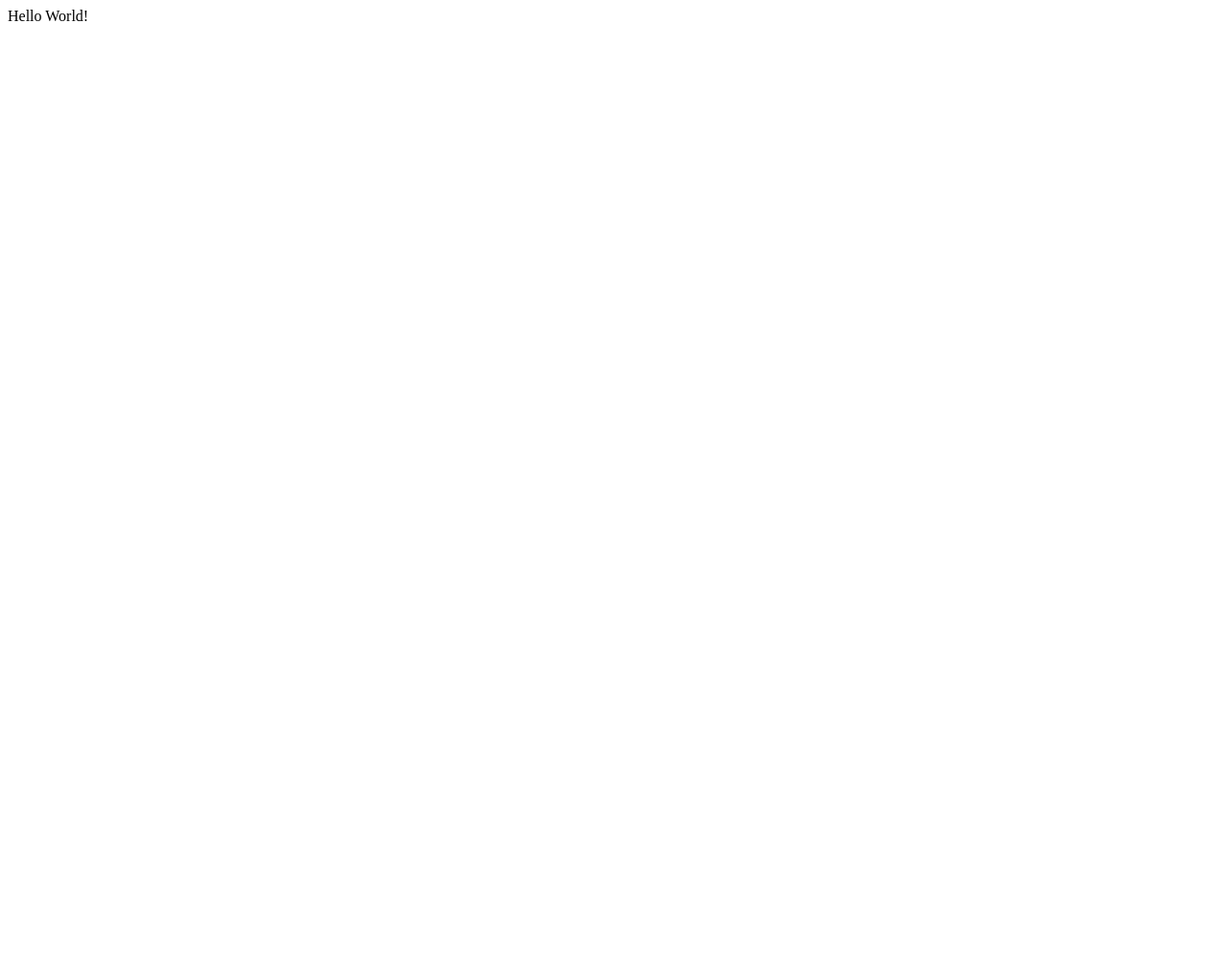
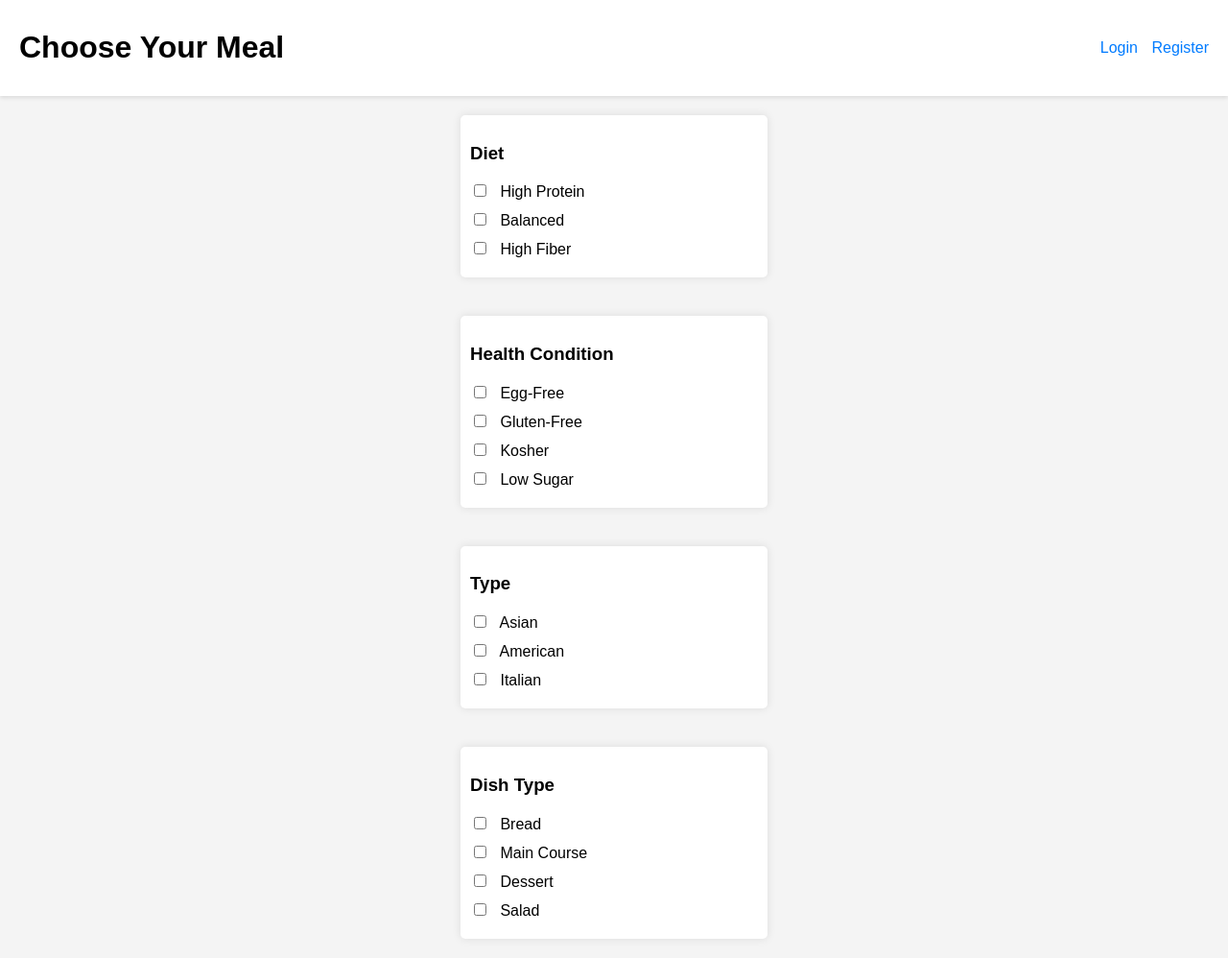
Before and after one commit to jhteh2000/sse-team-project-1, a Flask app: page / in a window 1280 px wide. Before the commit the page is almost empty. Shown: the whole page at 96% size. Before the commit the page ends 22 px from the top, so only its background shows below. Run offline with Flask 3, Linux system fonts and the light colour scheme.

Commit message:
homepage

```diff
--- a/api/templates/index.html
+++ b/api/templates/index.html
@@ -3,9 +3,90 @@
 <head>
     <meta charset="UTF-8">
     <meta name="viewport" content="width=device-width, initial-scale=1.0">
-    <title>Document</title>
+    <title>Home - Choose Your Meal</title>
+    <style>
+        body {
+            font-family: Arial, sans-serif;
+            background-color: #f4f4f4;
+            margin: 0;
+            padding: 0;
+        }
+        .header {
+            background-color: #fff;
+            box-shadow: 0 2px 4px rgba(0, 0, 0, 0.1);
+            padding: 10px 20px;
+            display: flex;
+            justify-content: space-between;
+            align-items: center;
+        }
+        .header a {
+            text-decoration: none;
+            color: #007bff;
+            margin-left: 10px;
+        }
+        .container {
+            display: flex;
+            justify-content: center;
+            align-items: center;
+            flex-direction: column;
+            min-height: 80vh;
+        }
+        .toggle-list {
+            margin: 20px;
+            padding: 10px;
+            width: 300px;
+            background-color: white;
+            border-radius: 5px;
+            box-shadow: 0 0 10px rgba(0, 0, 0, 0.1);
+        }
+        .toggle-list label {
+            display: block;
+            margin: 10px 0;
+        }
+        .toggle-list input {
+            margin-right: 10px;
+        }
+    </style>
 </head>
 <body>
-    Hello World!
+    <div class="header">
+        <h1>Choose Your Meal</h1>
+        <div>
+            <a href="login.html">Login</a>
+            <a href="register.html">Register</a>
+        </div>
+    </div>
+
+    <div class="container">
+        <div class="toggle-list">
+            <h3>Diet</h3>
+            <label><input type="checkbox" name="diet" value="high-protein"> High Protein</label>
+            <label><input type="checkbox" name="diet" value="balanced"> Balanced</label>
+            <label><input type="checkbox" name="diet" value="high-fiber"> High Fiber</label>
+        </div>
+
+        <div class="toggle-list">
+            <h3>Health Condition</h3>
+            <label><input type="checkbox" name="health" value="egg-free"> Egg-Free</label>
+            <label><input type="checkbox" name="health" value="gluten-free"> Gluten-Free</label>
+            <label><input type="checkbox" name="health" value="kosher"> Kosher</label>
+            <label><input type="checkbox" name="health" value="low-sugar"> Low Sugar</label>
+        </div>
+
+        <div class="toggle-list">
+            <h3>Type</h3>
+            <label><input type="checkbox" name="type" value="asian"> Asian</label>
+            <label><input type="checkbox" name="type" value="american"> American</label>
+            <label><input type="checkbox" name="type" value="italian"> Italian</label>
+        </div>
+
+        <div class="toggle-list">
+            <h3>Dish Type</h3>
+            <label><input type="checkbox" name="dish" value="bread"> Bread</label>
+            <label><input type="checkbox" name="dish" value="main-course"> Main Course</label>
+            <label><input type="checkbox" name="dish" value="dessert"> Dessert</label>
+            <label><input type="checkbox" name="dish" value="salad"> Salad</label>
+        </div>
+    </div>
 </body>
 </html>
```
